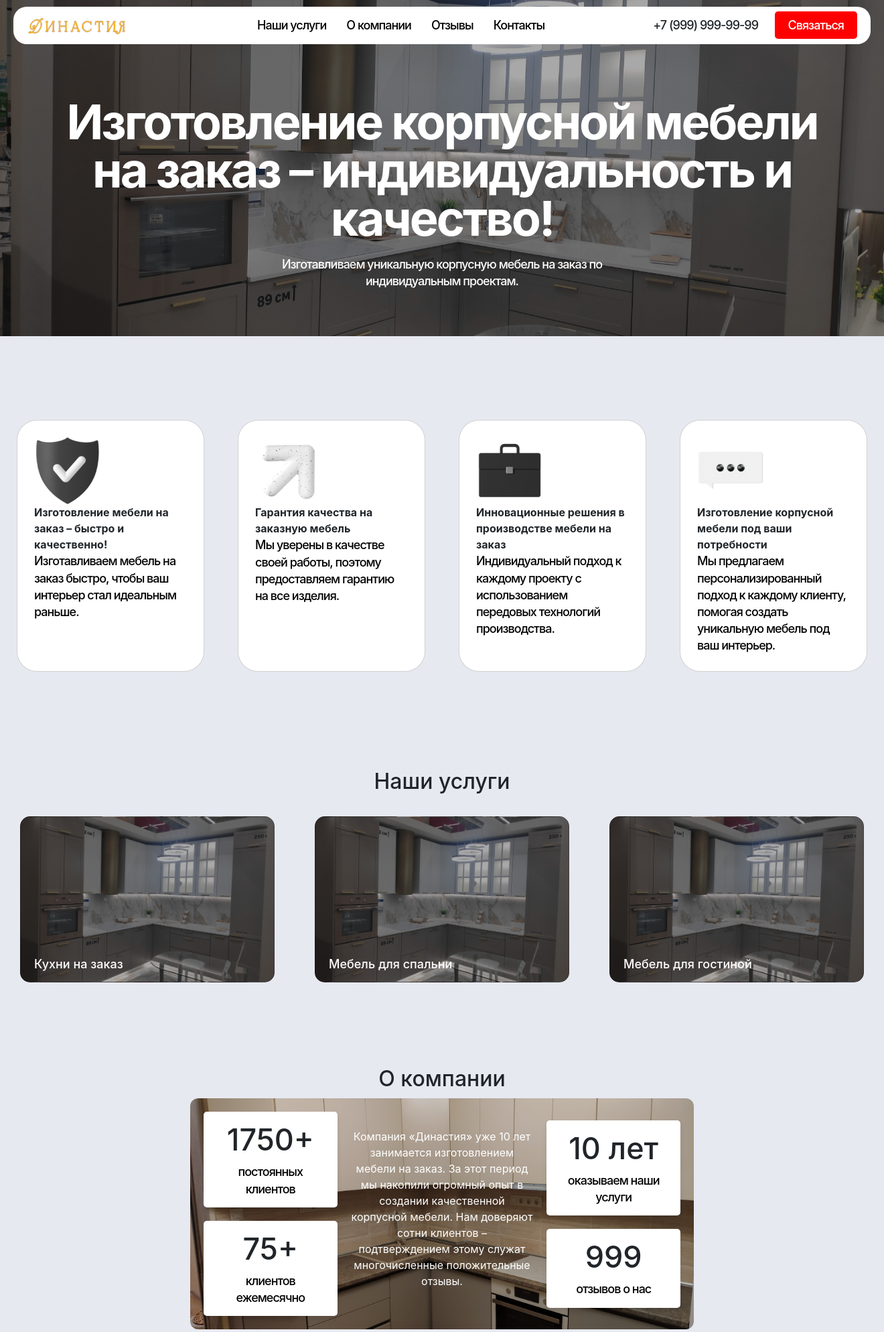
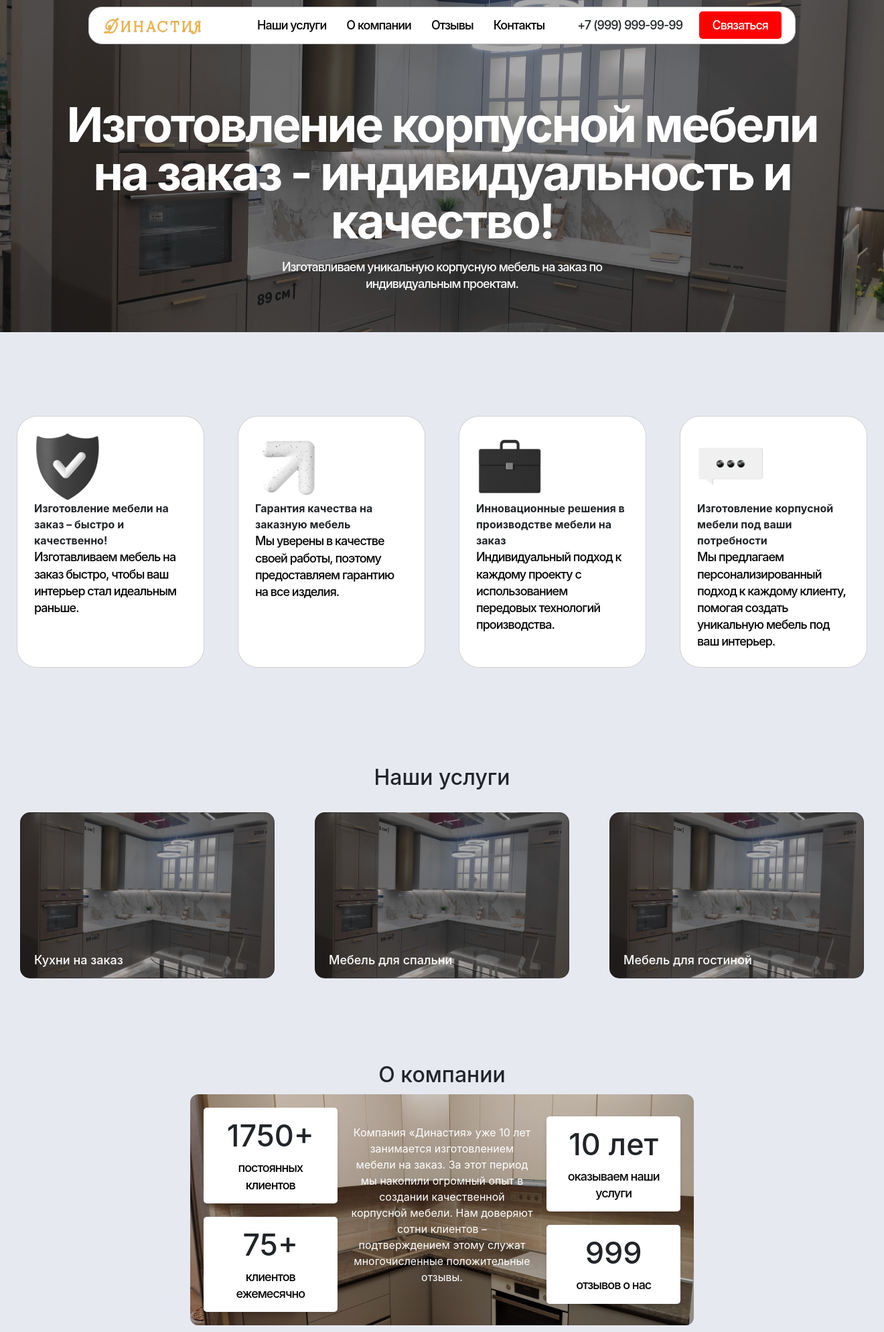
Before and after one commit to Dmitry123654789/FlaskProject, a Flask app: page / in a window 1320 px wide. Shown: the top 1989 px of the page at 67% size. Run offline with Flask 3, Linux system fonts and the light colour scheme.

Commit message:
Главная страница расширена

```diff
--- a/static/css/home_page.css
+++ b/static/css/home_page.css
@@ -55,16 +55,26 @@ ul {
 
 .nav-menu {
     padding: 10px 20px;
-    background-image: url('/static/img/home_page_photo.jpg');
+    width: calc(80%);
+    height: auto;
+    position: fixed; /* Фиксируем сверху */
+    top: 0;
+    left: 0;
+    z-index: 100; /* Поверх всего контента */
+    margin: 10px 10%;
+    border-width: 1px;
+    border-color: #c3c3c3;;
+    border-style: solid;
+}
+
+.nav-menu-home {
+    width: 100%;
     background-size: 100% auto;
     background-position: center;
     background-repeat: no-repeat;
-    width: 100%;
-    height: auto;
     max-height: 2268px;
+    background-image: url('/static/img/home_page_photo.jpg');
 }
-
-
 .text-header {
     color: white;
     font-weight: 700;
--- a/static/css/style.css
+++ /dev/null
@@ -1,108 +0,0 @@
-* {
-    margin: 0;
-    padding: 0;
-    box-sizing: border-box;
-}
-
-body {
-    font-family: Inter, Arial !important;
-    background-color: #ffffff;
-}
-
-header {
-    display: flex;
-    align-items: center;
-    justify-content: space-between;
-    background-color: #ffffff;
-    height: max-content;
-    width: 1280px;
-    padding: 10px 20px 10px 20px;
-    border-radius: 20px;
-    filter: brightness(100%)
-}
-
-.logo {
-    font-size: 24px;
-    color: black;
-    vertical-align: middle;
-
-}
-
-ul {
-    text-decoration: none;
-    color: black;
-}
-
-.ul-nav-menu {
-    display: flex;
-    list-style-type: none;
-    margin: 0px;
-}
-
-
-.contact-button {
-    background-color: red;
-    color: white;
-    padding: 10px 20px;
-    border-radius: 5px;
-    text-decoration: none;
-}
-
-.nav-menu {
-    padding: 10px 20px;
-    background-image: url('/static/img/home_page_photo.jpg');
-    background-size: 100% auto;
-    background-position: center;
-    background-repeat: no-repeat;
-    width: 100%;
-    height: auto;
-    max-height: 2268px;
-}
-
-
-.text-header {
-    color: white;
-    font-weight: 700;
-    font-style: normal;
-    font-size: 72px;
-    line-height: 100%;
-    letter-spacing: -3px;
-}
-
-
-a {
-    font-family: Inter, Arial !important;
-    font-weight: 500;
-    font-style: normal;
-    font-size: 18px;
-    line-height: 140%;
-    letter-spacing: -1px;
-    text-decoration: none;
-    color: black;
-}
-
-.card {
-    padding: 25px 25px;
-    background: #FFFFFF;
-    border-radius: 30px;
-    margin: 25px 25px;
-    align-content: center;
-}
-
-.card-span {
-    font-weight: bold;
-    text-align: left;
-}
-
-.card-a {
-    text-align: left;
-}
-
-.cards {
-    padding-top: 80px;
-    padding-bottom: 20px;
-    background: rgba(231, 233, 241, 1);
-    display: flex;
-    width: 100%;
-    justify-content: center;
-}
--- a/static/js/carousel.js
+++ b/static/js/carousel.js
@@ -4,8 +4,8 @@ const nextBtn = document.querySelector('.next');
 
 const testimonials = [
     {
-        name: "John Doe",
-        text: "Lorem ipsum dolor sit amet, consectetur adipiscing elit. Sed do eiusmod tempor incididunt ut labore et dolore magna aliqua."
+        name: "Поддубный Дмитрий",
+        text: "Высокое качество обслуживание, быстрое и качественное выполнение заказов."
     },
     {
         name: "Jane Smith",
@@ -31,7 +31,7 @@ function createTestimonialElement(testimonial, index) {
     const div = document.createElement('div');
     div.className = 'testimonial';
     div.innerHTML = `
-        <img src="/static/img/icon1.png">
+        <img src="/static/img/icon_avatar.png">
         <h3>${testimonial.name}</h3>
         <p>${testimonial.text}</p>
     `;
--- /dev/null
+++ b/static/js/easy-togler.js
@@ -0,0 +1 @@
+(function(){'use strict';document.addEventListener('click',EasyTogglerHandler);function EasyTogglerHandler(event){const EY_BTN=event.target.closest('[data-easy-toggle]');if(EY_BTN){event.preventDefault();let ey_target=EY_BTN.getAttribute('data-easy-toggle');let ey_class=EY_BTN.getAttribute('data-easy-class');try{document.querySelector(ey_target).classList.toggle(ey_class)}catch(ey_error){console.warn('EasyToggler.js : Блок '+ey_target+' не существует')}}if(!EY_BTN){let ey_rcoe_block_targets=document.querySelectorAll('[data-easy-rcoe]');Array.from(ey_rcoe_block_targets).forEach.call(ey_rcoe_block_targets,function(ey_rcoe_block_target){let ey_rcoe_block=ey_rcoe_block_target.getAttribute('data-easy-toggle'),ey_rcoe_block_class=ey_rcoe_block_target.getAttribute('data-easy-class');if(!event.target.closest(ey_rcoe_block)){try{document.querySelector(ey_rcoe_block).classList.remove(ey_rcoe_block_class)}catch(ey_error){console.warn('EasyToggler.js : Блок '+ey_rcoe_block+' не существует')}}})}}})()
--- a/templates/base.html
+++ b/templates/base.html
@@ -7,7 +7,7 @@
           integrity="sha384-QWTKZyjpPEjISv5WaRU9OFeRpok6YctnYmDr5pNlyT2bRjXh0JMhjY6hW+ALEwIH" crossorigin="anonymous">
     <link href="{{ url_for('static', filename='css/style.css') }}" rel="stylesheet">
     <link href="{{ url_for('static', filename='css/home_page.css') }}" rel="stylesheet">
-    <link rel="icon" href="{{ url_for('static', filename='img/icon1.png') }}">
+    <link rel="icon" href="{{ url_for('static', filename='img/favicon.ico') }}">
     <title>Династия</title>
 
 </head>
--- a/templates/home.html
+++ b/templates/home.html
@@ -2,10 +2,17 @@
 
 {% block content %}
 <div class="background-fill">
-<div align="center" class="nav-menu">
 
-    <header>
-        <div class="logo"><img width="150px" height="30px" src="/static/img/icon4.png"></div>
+    <div id="modalWin" class="modal">
+        <div class="modal-window">
+            <h1>Hi</h1>
+            <button data-easy-toggle="#modalWin" data-easy-class="show" data-easy-rcoe class="btn-close">x</button>
+        </div>
+        <div class="overlay" data-easy-toggle="#modalWin" data-easy-class="show" data-easy-rcoe></div>
+    </div>
+
+    <header class="nav-menu">
+        <a href="/" class="logo"><img width="150px" height="30px" src="/static/img/icon4.png"></a>
         <nav>
             <ul class="ul-nav-menu">
                 <li style="margin: 0 15px;"><a href="#services">Наши услуги</a></li>
@@ -16,12 +23,16 @@
         </nav>
         <div>
             <a style="margin-right: 20px">+7 (999) 999-99-99</a>
-            <a class="contact-button" href="#contact">Связаться</a>
+            <a href="#" class="contact-button" data-easy-toggle="#modalWin" data-easy-class="show" data-easy-rcoe>
+                Связаться
+            </a>
+
         </div>
     </header>
 
-    <div style="padding-top: 80px; max-width: 1184px"><a class="text-header">Изготовление корпусной мебели на заказ –
-        индивидуальность и качество!</a>
+    <div align="center" class="nav-menu-home">
+        <div style="padding-top: 150px; max-width: 1184px"><a class="text-header">Изготовление корпусной мебели на заказ
+            - индивидуальность и качество!</a>
         </div>
         <div style="padding-top: 20px; padding-bottom: 60px; max-width: 572px"><a style="color: white">Изготавливаем
             уникальную корпусную
@@ -111,7 +122,8 @@
         </div>
     </div>
 
-<div class="carousel-container">
+    <div class="carousel-container" id="reviews">
+        <h2 align="center">Отзывы</h2>
         <div class="carousel">
             <!-- Testimonials will be dynamically added here -->
         </div>
@@ -152,6 +164,11 @@
         </div>
         <script type="text/javascript" charset="utf-8" async
                 src="https://api-maps.yandex.ru/services/constructor/1.0/js/?um=constructor%3A40d4db7fcb7fa95321f367bee4f27dcb51bb6e52e224fdedb729d0a3e81f2ada&amp;width=1220&amp;height=400&amp;lang=ru_RU&amp;scroll=true"></script>
+
     </div>
+    <div align="center" style="padding: 35px 0 5px; height: max-content;">
+        <a>ООО "Династия" </a>
+    </div>
+    <script src="/static/js/easy-togler.js"></script>
 </div>
 {% endblock %}
```
Also changed, not shown: other parts of static/css/home_page.css (+54 -0 lines), static/img/abot_company.jpg (deleted), static/img/favicon.ico (added), static/img/icon_avatar.png (added). Lines whose indentation alone changed are shown as unchanged.
